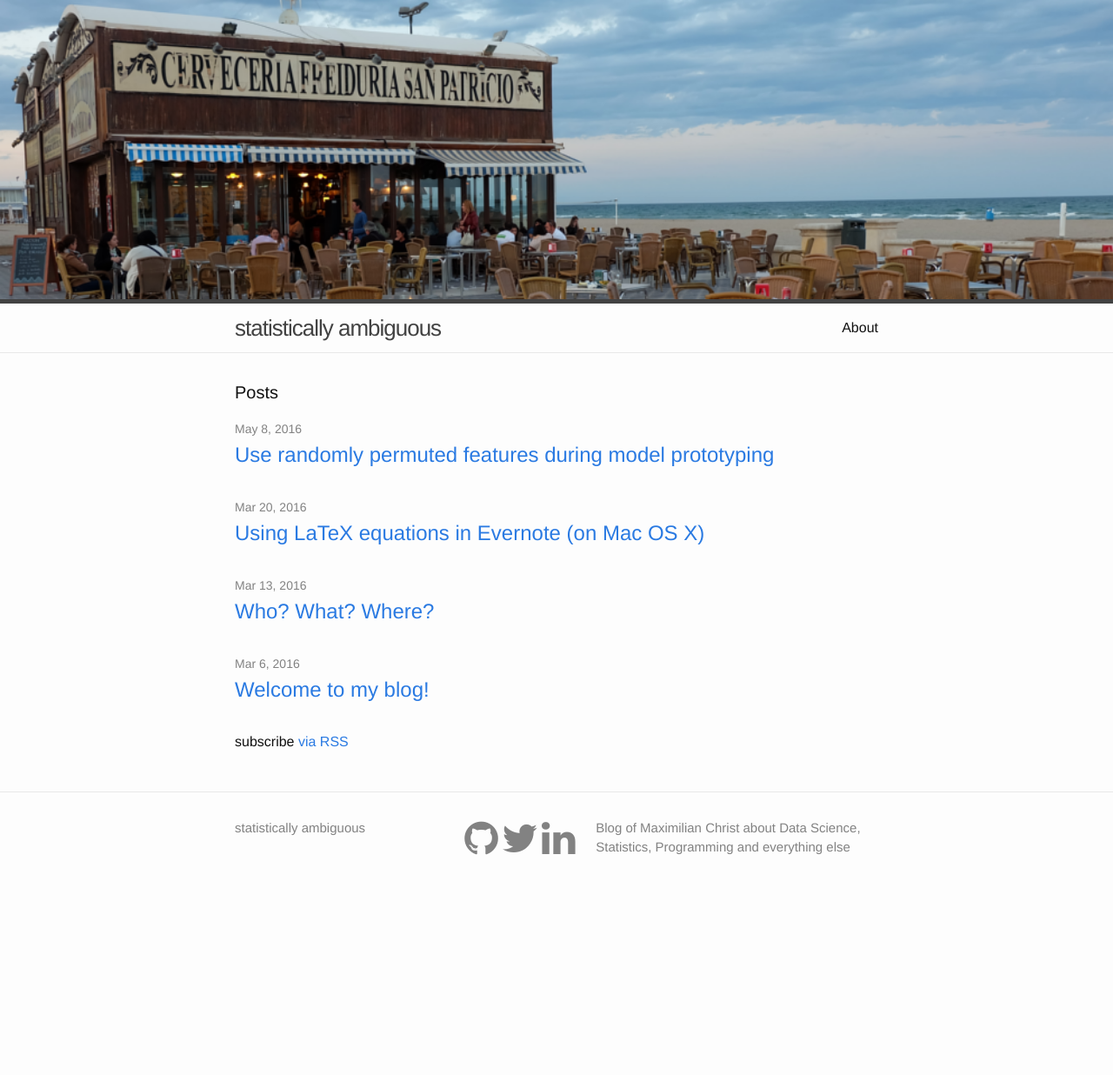
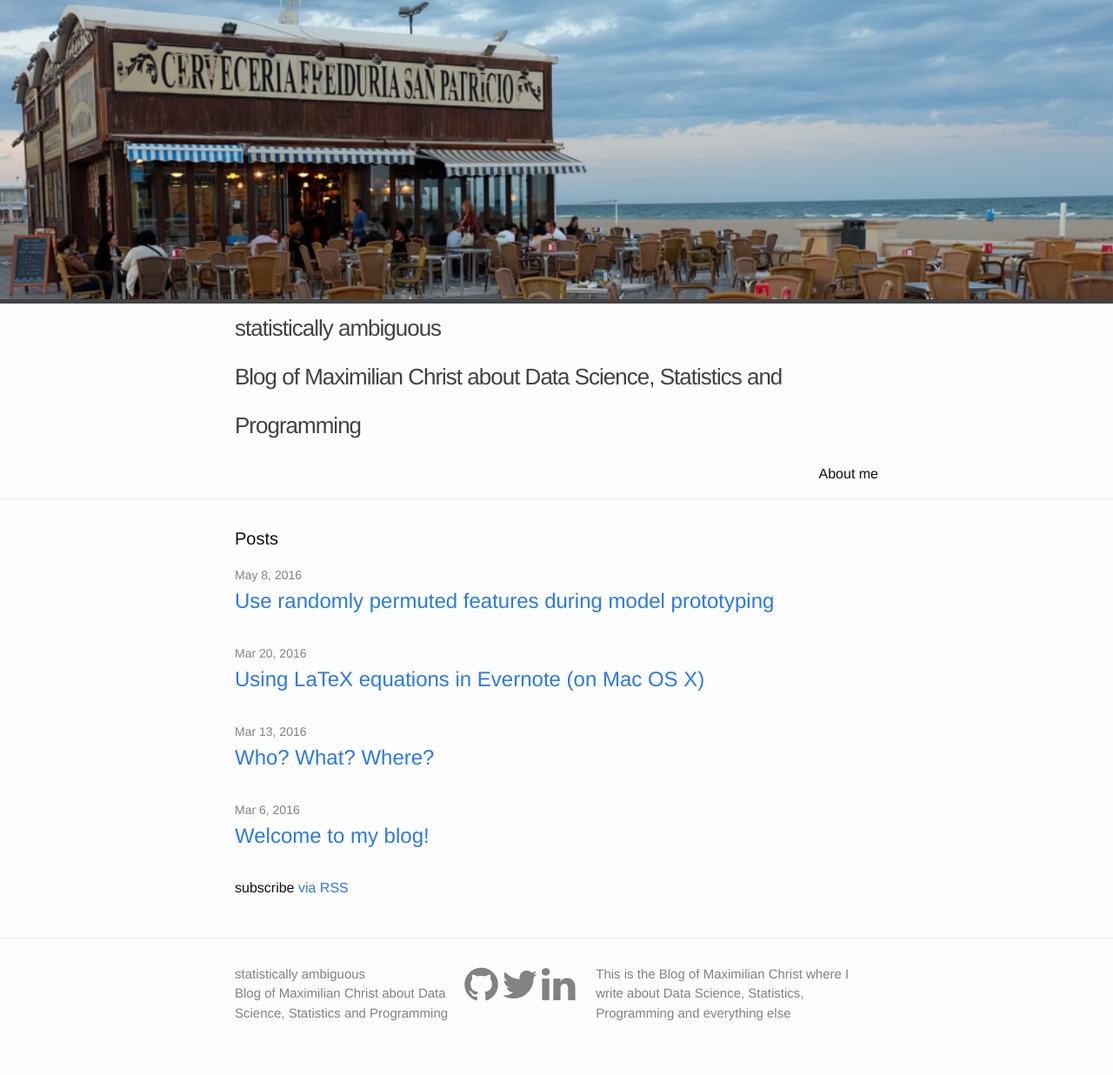
Before and after one commit to MaxBenChrist/MaxBenChrist.github.io, a Jekyll site: the page built from index.html, in a window 1280 px wide. Shown: the whole page at 87% size. Built offline with Jekyll 4.4.1, drawn with Linux system fonts in a browser that asks for light colours; nearby versions of some CDN libraries; before the commit the page ends 1046 px from its top, so only the background shows below that.

```diff
--- a/_config.yml
+++ b/_config.yml
@@ -1,8 +1,8 @@
 
-title: statistically ambiguous
+title: statistically ambiguous <br> Blog of Maximilian Christ about Data Science, Statistics and Programming
 # email: myname@domain.com
 description: > # this means to ignore newlines until "baseurl:"
-   Blog of Maximilian Christ about Data Science, Statistics, Programming and everything else
+   This is the Blog of Maximilian Christ where I write about Data Science, Statistics, Programming and everything else
 baseurl: "" # the subpath of your site, e.g. /blog
 url: "http://maximilianchrist.com" # the base hostname & protocol for your site
 twitter_username: MaxBenChrist
--- a/_includes/head.html
+++ b/_includes/head.html
@@ -11,7 +11,7 @@
   		{{ site.title }}
   	{% endif %}
   </title>
-  <meta name="description" content="{% if page.excerpt %}{{ page.excerpt | strip_html | strip_newlines | truncate: 160 }}{% else %}{{ site.description }}{% endif %}">
+  <meta name="description" content="{% if page.tldr %}{{ page.tldr | strip_html | strip_newlines | truncate: 160}}{% else if page.excerpt %}{{ page.excerpt | strip_html | strip_newlines | truncate: 160 }}{% else %}{{ site.description }}{% endif %}">
 
   <link rel="stylesheet" href="{{ "/css/main.css" | prepend: site.baseurl }}">
   <link rel="canonical" href="{{ page.url | replace:'index.html','' | prepend: site.baseurl | prepend: site.url }}">
--- a/_posts/2016-03-06-welcome-to-my-blog.markdown
+++ b/_posts/2016-03-06-welcome-to-my-blog.markdown
@@ -4,6 +4,7 @@ title:  "Welcome to my blog!"
 date:   2016-03-06 17:19:44 +0100
 categories: introduction
 comments: True
+excerpt: My first post, I welcome you to my blog.
 ---
 
 Hello internet and welcome to my blog.
--- a/about.md
+++ b/about.md
@@ -1,7 +1,8 @@
 ---
 layout: page
-title: About
+title: About me
 permalink: /about/
+excerpt: This page contains a short introduction about me, Maximilian Christ.
 ---
 
 <img alt="Picture of Maximilian Christ" src="/images/maximilian_christ_full.png" style="float:right;width:50%;border:10px solid white">
```
